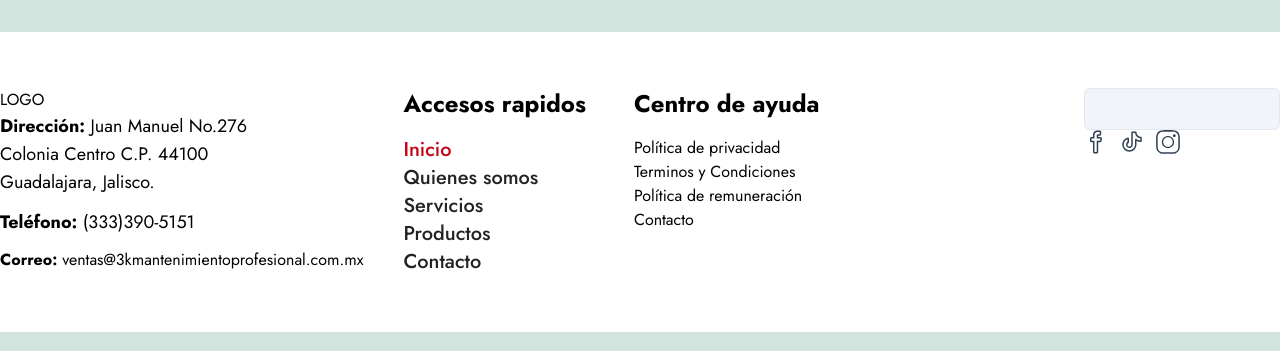
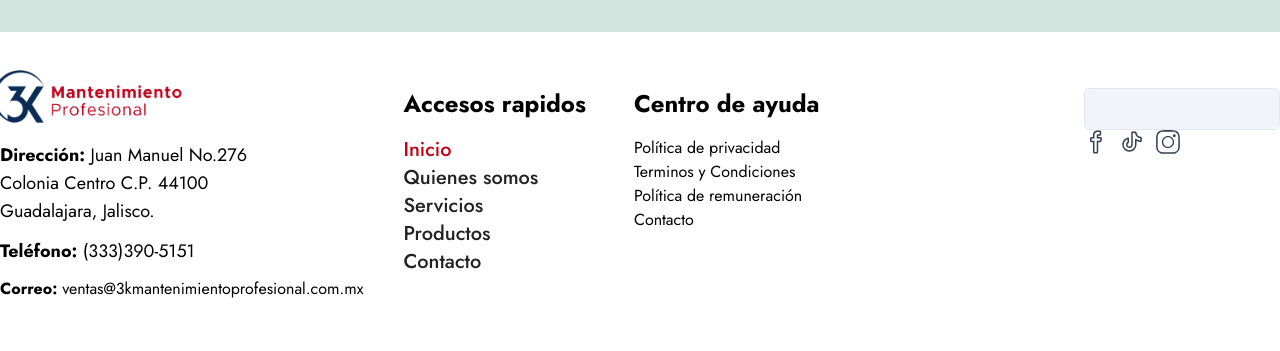
Before and after one commit to mariohodl/3kmantenimiento, a Next.js app: page / in a window 1280 px wide. Shown: the part 3227-3578 px from the top of the page. Built offline with nearby package versions, Linux system fonts and the light colour scheme.

Commit message:
Added logo to footer

```diff
--- a/src/app/Footer.tsx
+++ b/src/app/Footer.tsx
@@ -1,3 +1,4 @@
+import Image from 'next/image';
 import Container from '../components/ui/Container';
 import Input from '../components/ui/Input';
 import SocialMedia from '../components/common/SocialMedia';
@@ -9,7 +10,9 @@ const Footer = () => {
 
         <div className='flex'>
           <div className=''>
-            LOGO
+            <div className='relative' style={{zIndex: 1, top: -18+'px', left: -18+'px'}}>
+              <Image src="/3k-horizontal.png" alt="logo" width={200} height={70} />
+            </div>
             <p className='text-lg mb-3'><span className='font-bold'>Dirección:</span> Juan Manuel No.276 <br />
             Colonia Centro C.P. 44100 <br />
              Guadalajara, Jalisco.</p>
```
